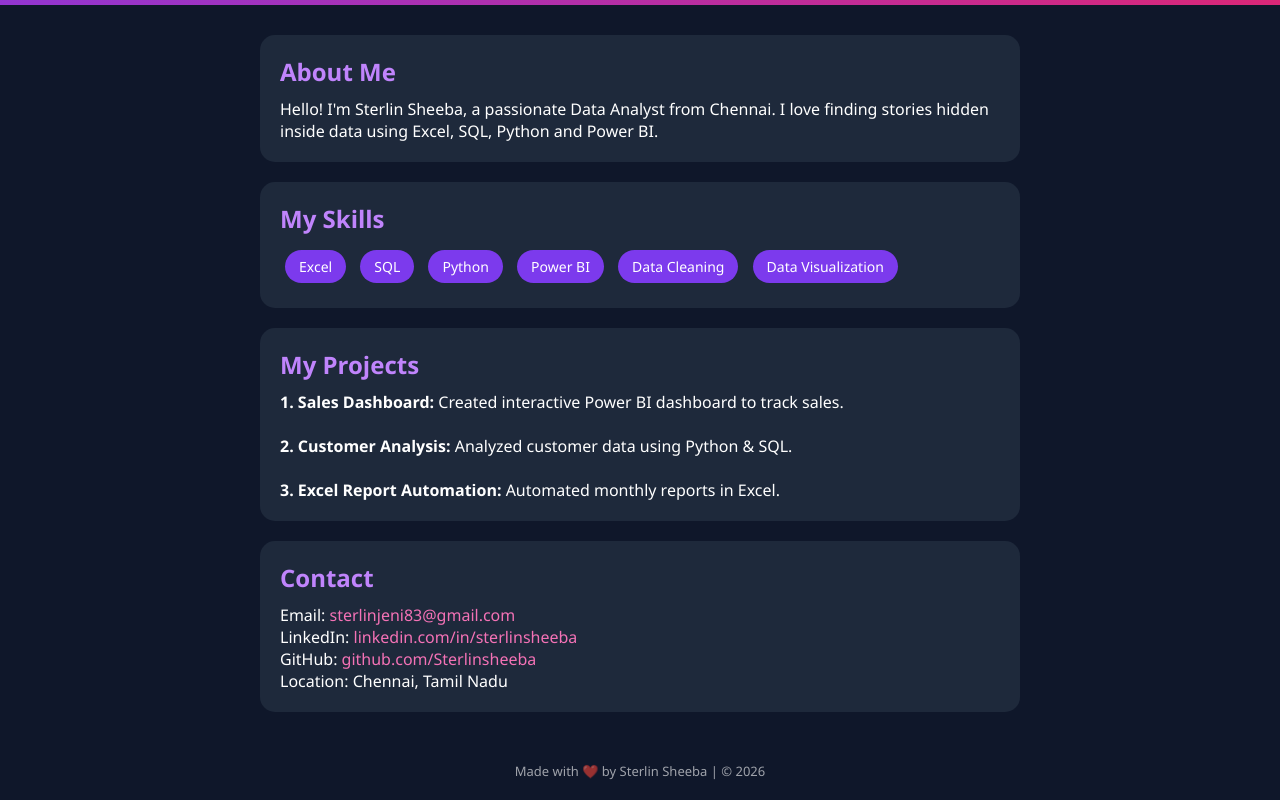
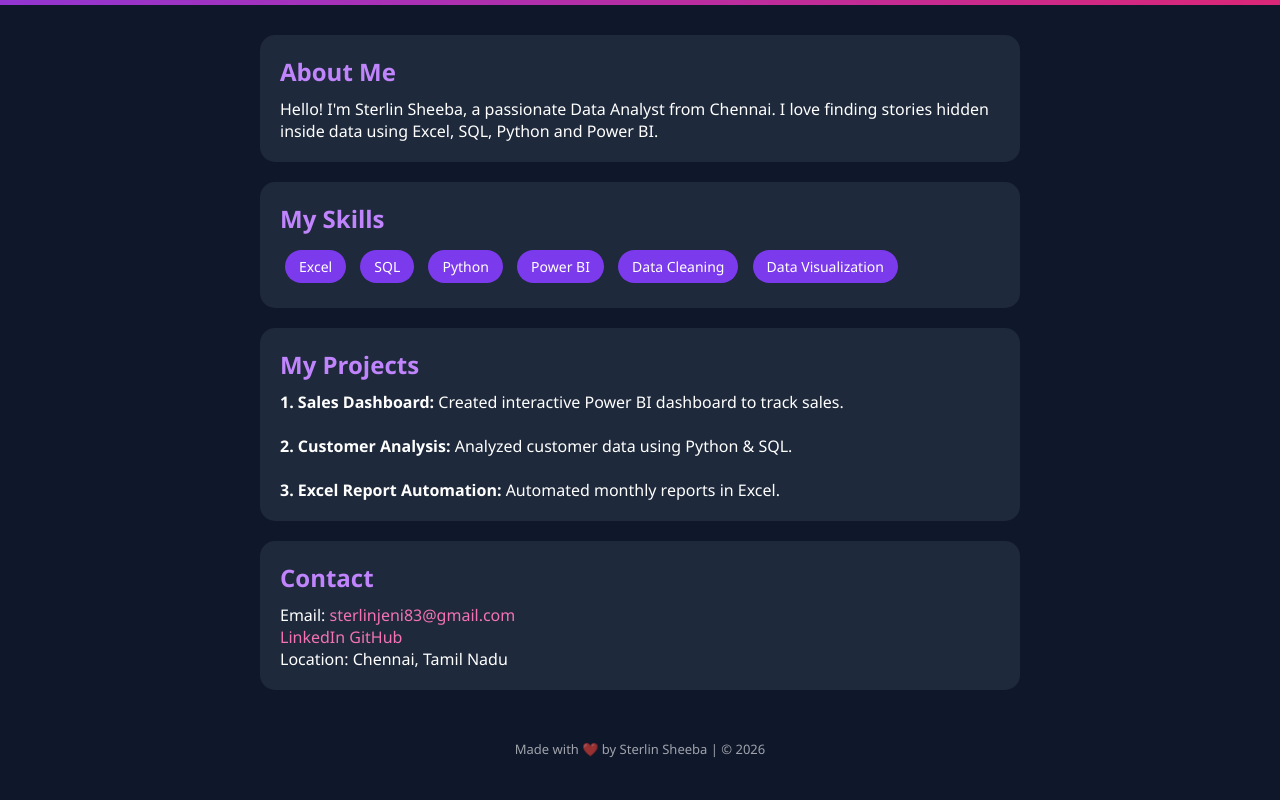
Before and after one commit to Sterlinsheeba/Sterlinsheeba.github.io, a plain HTML site: page index.html in a window 1280 px wide. Shown: the part 396-1196 px from the top of the page. After the commit the page ends 1174 px from the top, so only its background shows below. Drawn offline with Linux system fonts and the light colour scheme.

Commit message:
Update index.html

```diff
--- a/index.html
+++ b/index.html
@@ -54,8 +54,8 @@ footer{padding:20px;opacity:0.6;font-size:13px}
 <div class="card" id="contact">
 <h2>Contact</h2>
 <p>Email: <a href="mailto:sterlinjeni83@gmail.com">sterlinjeni83@gmail.com</a></p>
-<p>LinkedIn: <a href="#">linkedin.com/in/sterlinsheeba</a></p>
-<p>GitHub: <a href="#">github.com/Sterlinsheeba</a></p>
+<a href="https://www.linkedin.com/in/sterlin-sheeba-r">LinkedIn</a>
+<a href="https://github.com/Sterlinsheeba">GitHub</a>
 <p>Location: Chennai, Tamil Nadu</p>
 </div>
 </section>
```
